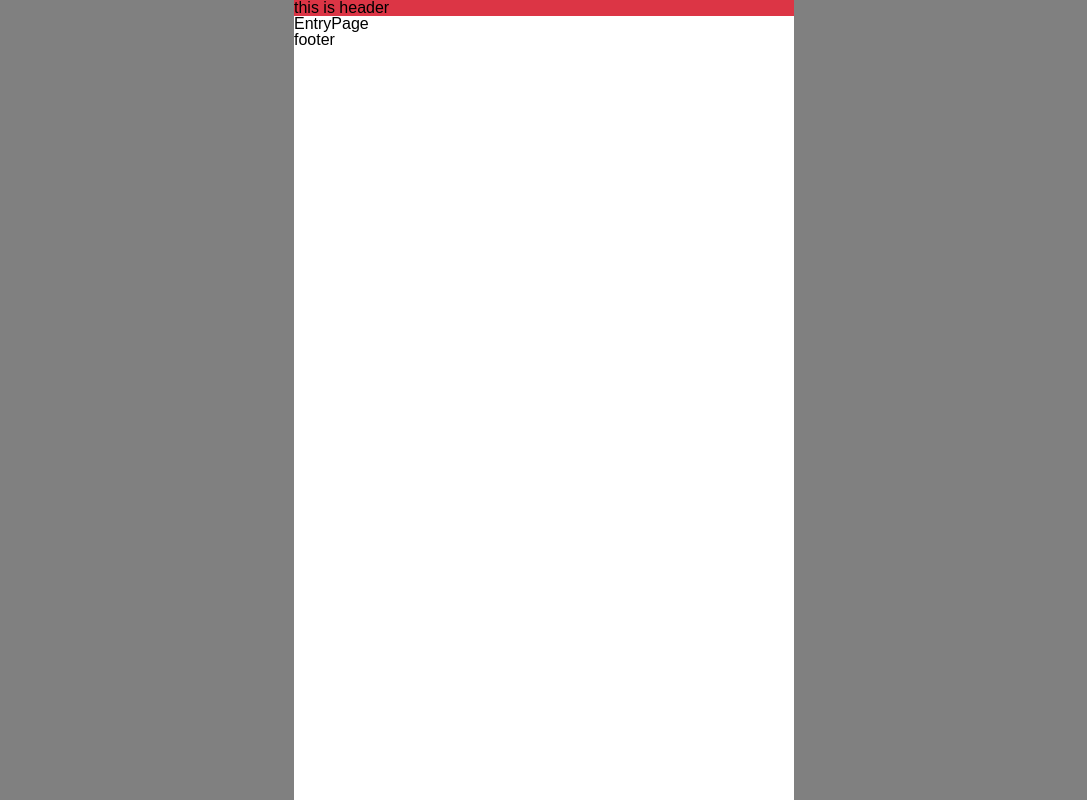
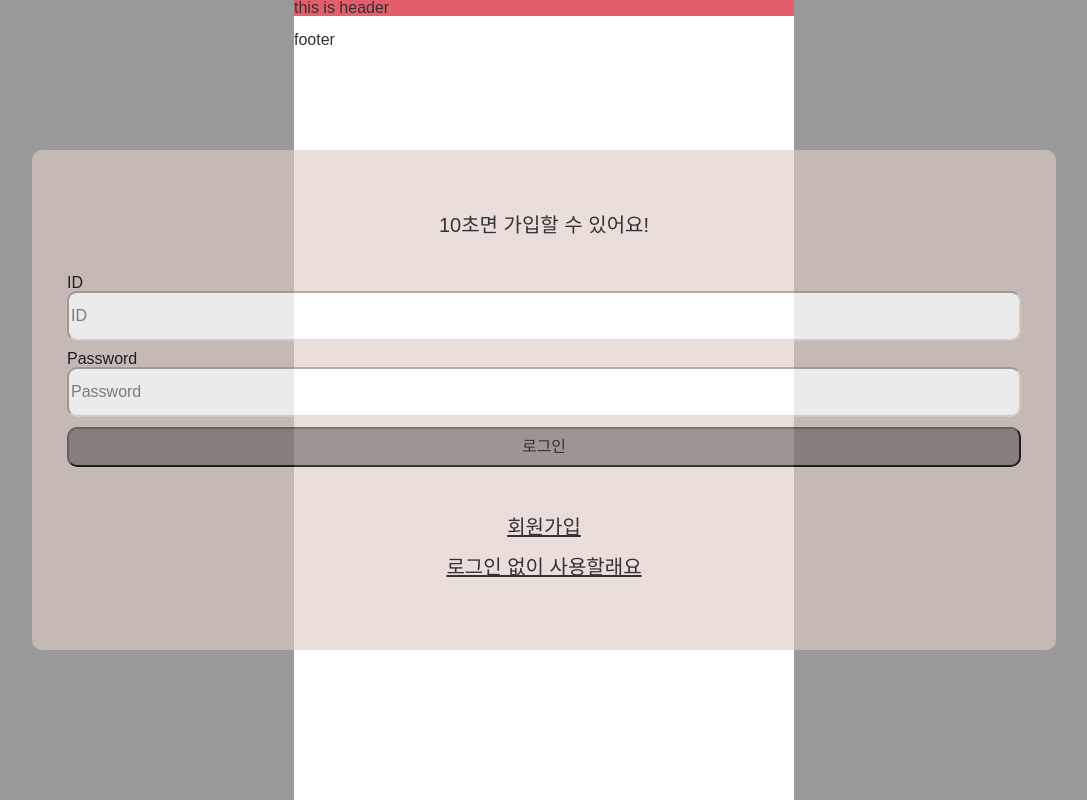
Before and after one commit to Lv2-Recsys-01/styl-frontend, a React (Create React App) app: page / in a window 1280 px wide. Shown: the whole page, without its empty margins (96-1183 px from the left). Built offline with nearby package versions, Linux system fonts and the light colour scheme.

Commit message:
feat: login modal
make entry page

```diff
--- a/package.json
+++ b/package.json
@@ -12,6 +12,7 @@
         "antd": "^5.6.3",
         "react": "^18.2.0",
         "react-dom": "^18.2.0",
+        "react-modal": "^3.16.1",
         "react-router-dom": "^6.14.1",
         "react-scripts": "5.0.1",
         "styled-components": "^6.0.1",
--- /dev/null
+++ b/src/components/Login/login.css
@@ -0,0 +1,63 @@
+.modal {
+    position: fixed;
+    top: 0;
+    left: 0;
+    width: 100%;
+    height: 100%;
+    background-color: rgba(256, 256, 256, 0.2);
+    display: flex;
+    justify-content: center;
+    align-items: center;
+  }
+
+  .background {
+    background-color: rgba(221,204,196,0.8);
+    width:80%;
+    height:500px;
+    padding: 25px;
+    border-radius: 10px;
+    opacity: 0.8;
+  }
+
+  .title{
+    text-align: center;
+    color:black;
+    font-size:20px;
+    margin-bottom: 40px;
+    margin-top:40px;
+  }
+
+  .wrong{
+    text-align: center;
+    color:red;
+    font-size:25px;
+    margin-bottom: 40px;
+    margin-top:40px;
+  }
+
+  .box{
+    margin:10px;
+  }
+
+  input {
+    width:100%;
+    height:50px;
+    border-radius: 10px;
+    border-color: rgba(221,204,196,0.8);
+  }
+
+  button {
+    background-color: rgba(110,102,98,0.8);
+    padding: 10px;
+    border-radius: 10px;
+    cursor: pointer;
+    width: 100%;
+  }
+
+  .option {
+    margin-top: 50px;
+    margin-bottom: 50px;
+    font-size:20px;
+    text-align: center;
+    text-decoration: underline;
+  }
--- /dev/null
+++ b/src/components/Login/login.jsx
@@ -0,0 +1,59 @@
+import React, { useState } from "react";
+import Modal from "react-modal";
+import "./login.css";
+
+Modal.setAppElement("#root");
+
+function Login({ closeModal }) {
+    const [id, setId] = useState("");
+    const [password, setPassword] = useState("");
+    const [title, setTitle] = useState("10초면 가입할 수 있어요!");
+    const [mode, setMode] = useState("login");
+    const wrong = title === "wrong";
+
+    const handleLogin = () => {
+        // TODO: 로그인 처리 로직 작성
+        console.log(`ID: ${id}, Password: ${password}`);
+        // 로그인했으면 통과
+
+        //실패시 재시도
+        setTitle("wrong");
+    };
+
+    return (
+        <Modal isOpen={true} onRequestClose={closeModal} shouldCloseOnOverlayClick={true} className="modal" overlayClassName="modal-overlay">
+            <div className="background">
+                {title === "wrong" ? <h2 className={`wrong`}>다시 시도해주세요!</h2> : <h2 className="title">10초면 가입할 수 있어요!</h2>}
+                <div className="box">
+                    ID
+                    <input type="text" placeholder="ID" value={id} onChange={(e) => setId(e.target.value)} />
+                </div>
+                <div className="box">
+                    Password
+                    <input type="password" placeholder="Password" value={password} onChange={(e) => setPassword(e.target.value)} />
+                </div>
+                <div className="box">
+                    <button onClick={handleLogin}>로그인</button>
+                </div>
+
+                <div className="option">
+                    <p>
+                        <a
+                            href="회원가입"
+                            onClick={function (event) {
+                                event.preventDefault();
+                            }}
+                        >
+                            회원가입
+                        </a>
+                    </p>
+                    <p>
+                        <a href="/Journey">로그인 없이 사용할래요</a>
+                    </p>
+                </div>
+            </div>
+        </Modal>
+    );
+}
+
+export default Login;
--- a/src/pages/EntryPage/index.jsx
+++ b/src/pages/EntryPage/index.jsx
@@ -1,7 +1,14 @@
 import React from "react";
+import Login from "../../components/Login/login";
 
 function EntryPage() {
-    return <div>EntryPage</div>;
+    return (
+        <div>
+            <p>
+                <Login></Login>
+            </p>
+        </div>
+    );
 }
 
 export default EntryPage;
```
Also changed, not shown: 1 other file (tests, documents, lock files or other folders).
